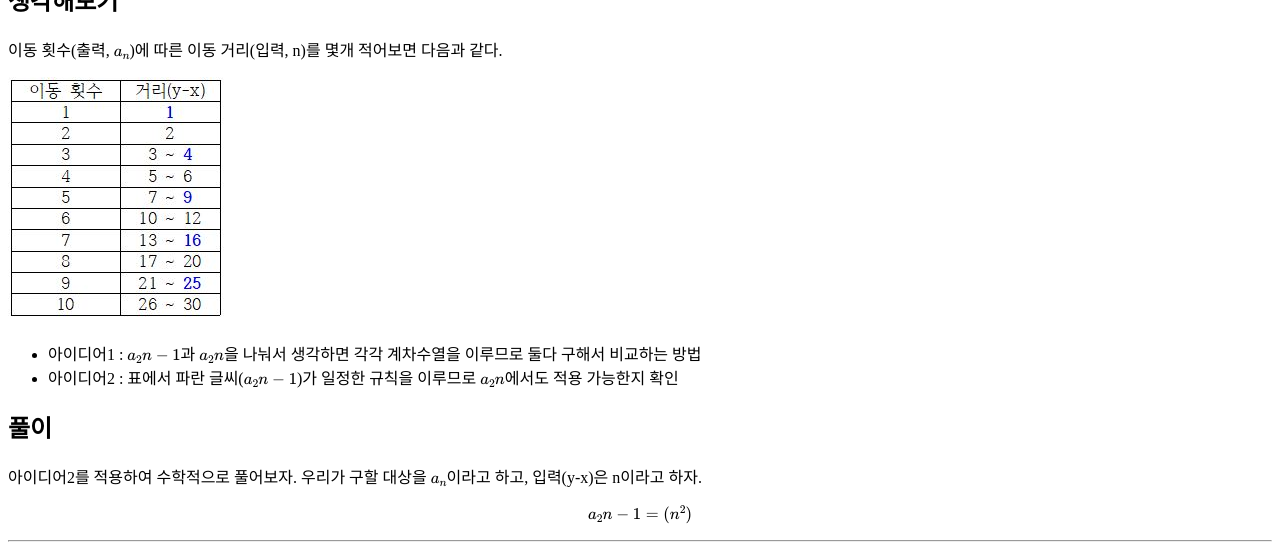
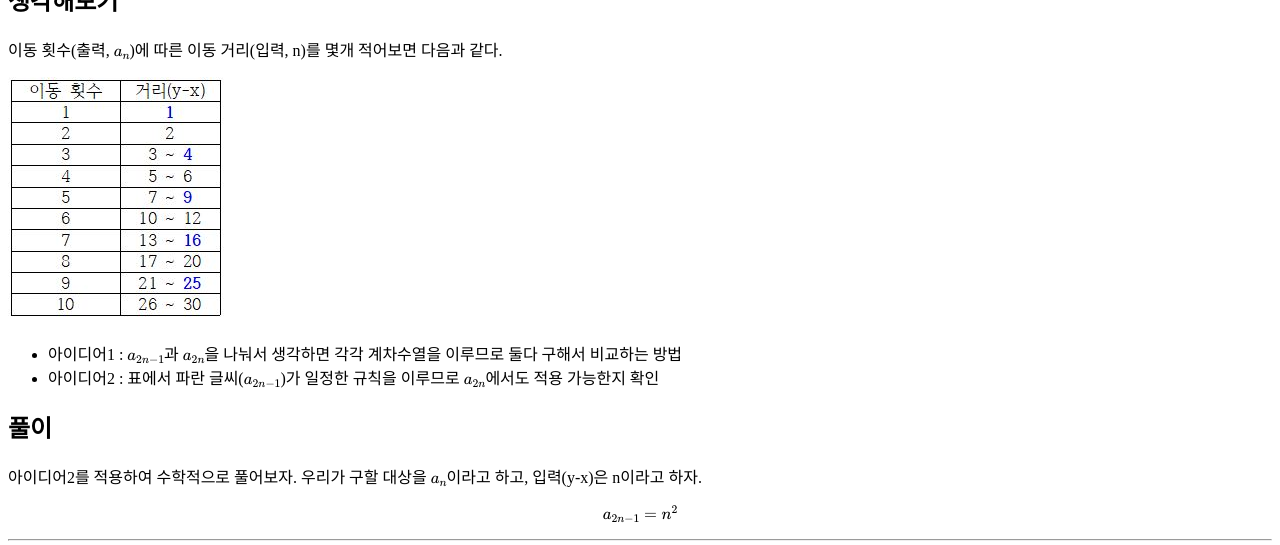
Before and after one commit to ByoungJoonIm/ByoungJoonIm.github.io, a Jekyll site: the page built from _posts/2019-11-09-baekjoon-1011.md, in a window 1280 px wide and 900 px high, scrolled down 637 px, cut to the strip 0-545 px from the top of the window. Built offline with Jekyll 4.4.1, drawn with Linux system fonts in a browser that asks for light colours; formulas are drawn with MathJax 3; comment, search, counter and statistics services are not loaded; a style sheet for code colours, icons or effects is not loaded.

```diff
--- a/_posts/2019-11-09-baekjoon-1011.md
+++ b/_posts/2019-11-09-baekjoon-1011.md
@@ -22,10 +22,10 @@ mathjax: true
 
 ![](https://github.com/ByoungJoonIm/ByoungJoonIm.github.io/blob/master/captures/2019-11-09-baekjoon-1011-001.jpg?raw=true)
 
-- 아이디어1 : $$ a_2n-1 $$과 $$ a_2n $$을 나눠서 생각하면 각각 계차수열을 이루므로 둘다 구해서 비교하는 방법
-- 아이디어2 : 표에서 파란 글씨($$ a_2n-1 $$)가 일정한 규칙을 이루므로 $$ a_2n $$에서도 적용 가능한지 확인
+- 아이디어1 : $$ a_{2n-1} $$과 $$ a_{2n} $$을 나눠서 생각하면 각각 계차수열을 이루므로 둘다 구해서 비교하는 방법
+- 아이디어2 : 표에서 파란 글씨($$ a_{2n-1} $$)가 일정한 규칙을 이루므로 $$ a_{2n} $$에서도 적용 가능한지 확인
 
 ## 풀이
 아이디어2를 적용하여 수학적으로 풀어보자. 우리가 구할 대상을 $$ a_n $$이라고 하고, 입력(y-x)은 n이라고 하자.
 
-$$ a_2n-1 = (n^2) $$
+$$ a_{2n-1} = n^2 $$
```
